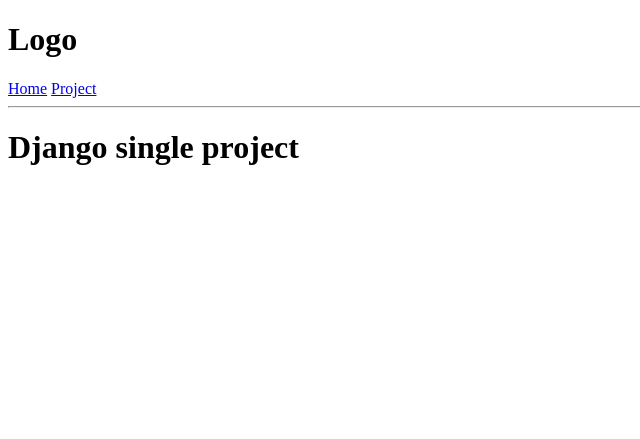
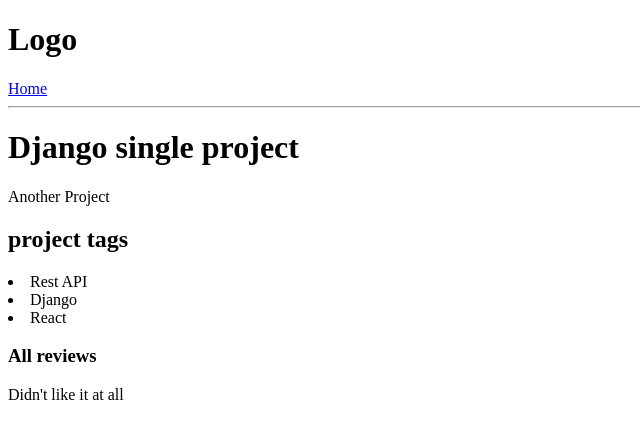
Before and after one commit to Aernestnjuki/DjangoProjectReview, a Django app: page /project/2b9f9b65-ba11-4bad-b866-32bc9f2a65cb in a window 1280 px wide. Shown: the top 439 px of the page, without its empty margins (0-640 px from the left). Run offline with Django 4.2, Linux system fonts and the light colour scheme; data comes from the database, SQL or seed files in the repository; both versions use the stored data as it was after the commit.

Commit message:
second commit

```diff
--- a/projects/templates/projects/singleProject.html
+++ b/projects/templates/projects/singleProject.html
@@ -3,7 +3,20 @@
 {% block content %}
 <h1>Django single project</h1>
 
-{{ job.title }} <br>
-{{ job.description }}
+{{ project.title }} <br>
+{{ project.description }}
+
+<h2>project tags</h2>
+
+{% for tag in tags %}
+    <li>{{ tag }}</li>
+{% endfor %}
+
+<h3>All reviews</h3>
+
+{% for review in reviews %}
+    <p>{{ review.body }}</p>
+{% endfor %}
+
 
 {% endblock content %}
--- a/projects/views.py
+++ b/projects/views.py
@@ -1,45 +1,27 @@
 from django.shortcuts import render
+from .models import Project
 
 # Create your views here.
 
-
-jobs = [
-    {
-        'id': '1',
-        'title': 'React.js developer',
-        'description': 'You will create user oriented front end apps'
-    },
-    {
-        'id': '2',
-        'title': 'Django developer',
-        'description': 'You will create backend with Django'
-    },
-    {
-        'id': '3',
-        'title': 'Flask developer',
-        'description': 'You will create backend with flask'
-    },
-    {
-        'id': '4',
-        'title': 'Node.js developer',
-        'description': 'You will create websites with node'
-    },
-]
-
 def projects(request):
+    all_projects = Project.objects.all()
     context = {
-        'jobs': jobs
+        'projects': all_projects
     }
     return render(request, 'projects/projects.html', context)
 
 def project(request, pk):
-    jobObj = None
+    one_project = Project.objects.get(id=pk)
 
-    for i in jobs:
-        if i['id'] == str(pk):
-            jobObj = i
+    # getting the project tags
+    tags = one_project.tags.all()
+
+    # getting the review
+    reviews = one_project.review_set.all()
 
     context = {
-        'job': jobObj
+        'project': one_project,
+        'tags': tags,
+        'reviews': reviews
     }
     return render(request, 'projects/singleProject.html', context)
--- a/templates/navbar.html
+++ b/templates/navbar.html
@@ -9,7 +9,6 @@
     <h1>Logo</h1>
 
     <a href="{% url 'projects' %}">Home</a>
-    <a href="{% url 'project' pk=2 %}">Project</a>
     <hr>
 </body>
 </html>
```
Also changed, not shown: projects/templates/projects/projects.html (+3 -5 lines), db.sqlite3.
